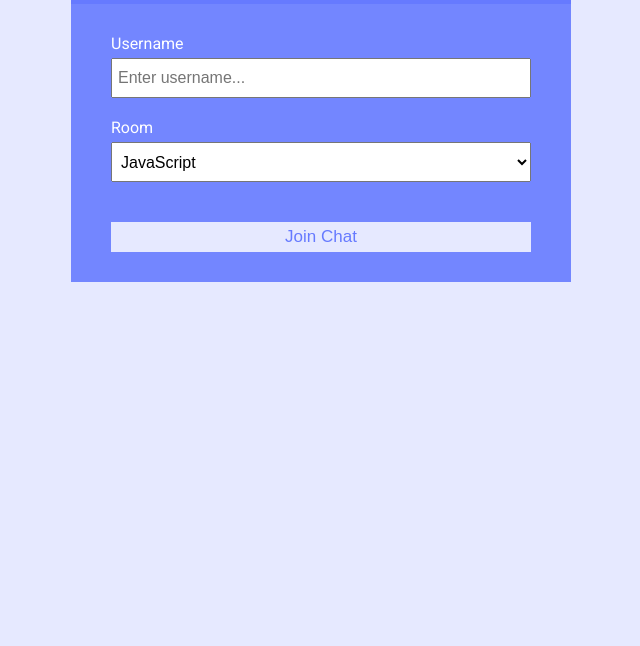
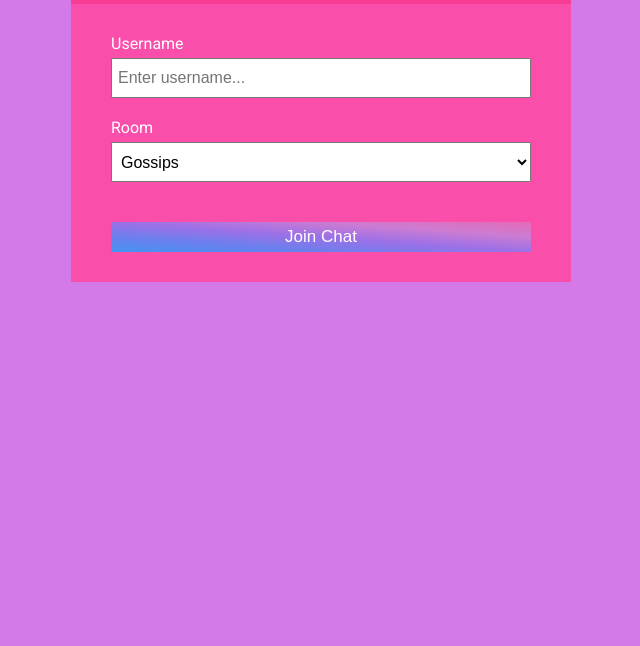
Before and after one commit to bradtraversy/chatcord, a website: page _html_css/index.html in a window 1280 px wide. Shown: the part 154-800 px from the top of the page, without its empty margins (319-959 px from the left). Drawn offline with Linux system fonts and the light colour scheme.

Commit message:
initial commit

```diff
--- a/_html_css/css/style.css
+++ b/_html_css/css/style.css
@@ -1,11 +1,12 @@
-@import url('https://fonts.googleapis.com/css?family=Roboto&display=swap');
+@import url("https://fonts.googleapis.com/css?family=Roboto&display=swap");
 
 :root {
-	--dark-color-a: #667aff;
-	--dark-color-b: #7386ff;
-	--light-color: #e6e9ff;
+  --dark-color-a: #f73d93;
+  --dark-color-b: #fa4eab;
+  /* --light-color: #e6e9ff; */
   --success-color: #5cb85c;
   --error-color: #d9534f;
+  --light-color: #d47ae8;
 }
 
 * {
@@ -15,7 +16,7 @@
 }
 
 body {
-	font-family: 'Roboto', sans-serif;
+  font-family: "Roboto", sans-serif;
   font-size: 16px;
   background: var(--light-color);
   margin: 20px;
@@ -32,8 +33,15 @@ a {
 .btn {
   cursor: pointer;
   padding: 5px 15px;
-	background: var(--light-color);
-	color: var(--dark-color-a);
+  background-image: linear-gradient(
+    to right top,
+    #4395f2,
+    #6a80ee,
+    #9c70e7,
+    #cc7cd2,
+    #e56ab6
+  );
+  color: white;
   border: 0;
   font-size: 17px;
 }
@@ -87,7 +95,7 @@ a {
 
 .chat-messages {
   padding: 30px;
-	max-height: 500px;
+  height: 500px;
   overflow-y: scroll;
 }
 
@@ -119,7 +127,7 @@ a {
   display: flex;
 }
 
-.chat-form-container input[type='text'] {
+.chat-form-container input[type="text"] {
   font-size: 16px;
   padding: 5px;
   height: 40px;
@@ -159,7 +167,7 @@ a {
   margin-bottom: 5px;
 }
 
-.join-main input[type='text'] {
+.join-main input[type="text"] {
   font-size: 16px;
   padding: 5px;
   height: 40px;
--- a/_html_css/index.html
+++ b/_html_css/index.html
@@ -33,12 +33,12 @@
           <div class="form-control">
             <label for="room">Room</label>
             <select name="room" id="room">
-							<option value="JavaScript">JavaScript</option>
-							<option value="Python">Python</option>
-							<option value="PHP">PHP</option>
-							<option value="C#">C#</option>
-							<option value="Ruby">Ruby</option>
-							<option value="Java">Java</option>
+              <option value="Gossips">Gossips</option>
+              <option value="Current trends">Current trends</option>
+              <option value="Movies">Movies</option>
+              <option value="Books">Books</option>
+              <option value="Learning/Studies">Learning/Studies</option>
+              <option value="Tech topics">Tech topics</option>
             </select>
           </div>
           <button type="submit" class="btn">Join Chat</button>
--- a/public/css/style.css
+++ b/public/css/style.css
@@ -1,11 +1,12 @@
-@import url('https://fonts.googleapis.com/css?family=Roboto&display=swap');
+@import url("https://fonts.googleapis.com/css?family=Roboto&display=swap");
 
 :root {
-	--dark-color-a: #667aff;
-	--dark-color-b: #7386ff;
-	--light-color: #e6e9ff;
+  --dark-color-a: #f73d93;
+  --dark-color-b: #fa4eab;
+  /* --light-color: #e6e9ff; */
   --success-color: #5cb85c;
   --error-color: #d9534f;
+  --light-color: #d47ae8;
 }
 
 * {
@@ -15,7 +16,7 @@
 }
 
 body {
-	font-family: 'Roboto', sans-serif;
+  font-family: "Roboto", sans-serif;
   font-size: 16px;
   background: var(--light-color);
   margin: 20px;
@@ -32,8 +33,15 @@ a {
 .btn {
   cursor: pointer;
   padding: 5px 15px;
-	background: var(--light-color);
-	color: var(--dark-color-a);
+  background-image: linear-gradient(
+    to right top,
+    #4395f2,
+    #6a80ee,
+    #9c70e7,
+    #cc7cd2,
+    #e56ab6
+  );
+  color: white;
   border: 0;
   font-size: 17px;
 }
@@ -87,7 +95,7 @@ a {
 
 .chat-messages {
   padding: 30px;
-	max-height: 500px;
+  height: 500px;
   overflow-y: scroll;
 }
 
@@ -120,7 +128,7 @@ a {
   display: flex;
 }
 
-.chat-form-container input[type='text'] {
+.chat-form-container input[type="text"] {
   font-size: 16px;
   padding: 5px;
   height: 40px;
@@ -160,7 +168,7 @@ a {
   margin-bottom: 5px;
 }
 
-.join-main input[type='text'] {
+.join-main input[type="text"] {
   font-size: 16px;
   padding: 5px;
   height: 40px;
```
Also changed, not shown: public/index.html (+6 -6 lines), 1 other file. Lines whose indentation alone changed are shown as unchanged.
